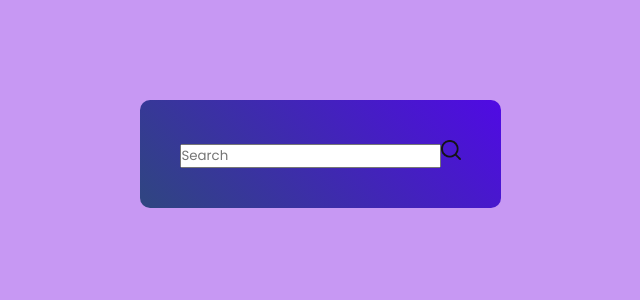
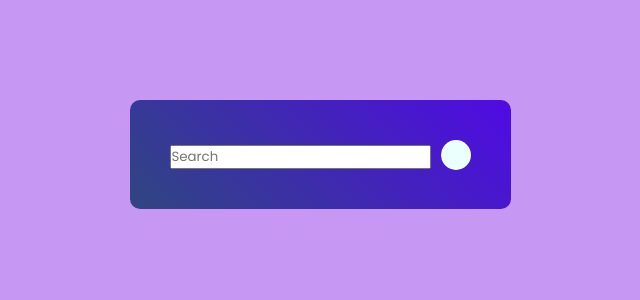
Before and after one commit to eishal4a/weather-app-in-react.js, a React (Vite) app: page / in a window 1280 px wide. Shown: the top 300 px of the page, without its empty margins (320-960 px from the left). Built offline with nearby package versions, Linux system fonts and the light colour scheme.

Commit message:
weather
weather

```diff
--- a/src/components/Weather.css
+++ b/src/components/Weather.css
@@ -1,6 +1,12 @@
 .search{
     height: 20px;
-    width: 20px;
+    width: 30px;
+    padding: 15px;
+    border-radius: 50%;
+    background: #ebfffc;
+    margin-bottom: -9px;
+    margin-left: 10px;
+    cursor: pointer;
 }
 .weather{
     place-self: center;
@@ -17,6 +23,7 @@
     display: flex;
     align-items: center;
     gap: 12px;
+    justify-content: center;
 }
 .search_bar input{
     height: 50px;
@@ -24,5 +31,7 @@
     outline: none;
     border-radius: 40px;
     padding-left: 25px;
-
+    color: #626262;
+    background-color: #ebfffc;
+    font-size: 18px;
 }
```
